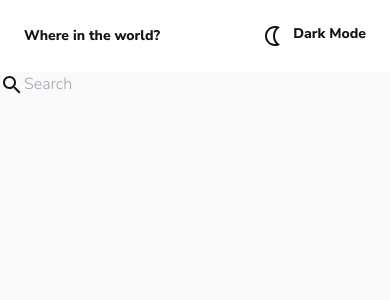
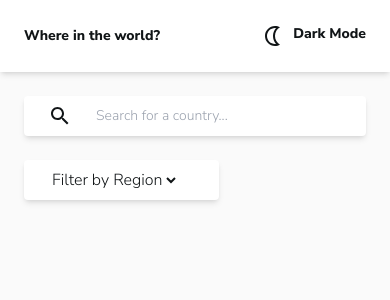
Before and after one commit to rmdbarbosa/countries-rest, a Next.js app: page / in a window 390 px wide. Shown: the top 300 px of the page. Built offline with nearby package versions, Linux system fonts and the light colour scheme.

Commit message:
filter search responsive

```diff
--- a/app/ThemeSwitcher.js
+++ b/app/ThemeSwitcher.js
@@ -27,7 +27,7 @@ const ThemeSwitcher = () => {
     <div
       data-theme={theme}
       id="theme"
-      className="flex justify-between p-6 items-center"
+      className="flex justify-between p-6 items-center shadow-md"
     >
       <div>
         <h5 className="font-bold text-sm">Where in the world?</h5>
--- /dev/null
+++ b/app/components/Filter.jsx
@@ -0,0 +1,21 @@
+import React from "react";
+
+export default function Filter() {
+  return (
+    <div
+      className="flex m-6 shadow-md h-10 gap-6 rounded pl-6 w-1/2 sm:w-1/4"
+      id="theme"
+    >
+      <select id="theme">
+        <option value="" selected disabled hidden>
+          Filter by Region
+        </option>
+        <option value="africa">Africa</option>
+        <option value="america">America</option>
+        <option value="asia">Asia</option>
+        <option value="europe">Europe</option>
+        <option value="oceania">Oceania</option>
+      </select>
+    </div>
+  );
+}
--- a/app/components/Search.jsx
+++ b/app/components/Search.jsx
@@ -3,9 +3,18 @@ import SearchIcon from "@mui/icons-material/Search";
 
 export default function Search() {
   return (
-    <div>
-      <SearchIcon />
-      <input className="bg-transparent" type="text" placeholder="Search" />
+    <div
+      id="theme"
+      className="flex m-6 shadow-md h-10 gap-6 rounded pl-6 sm:max-w-xl"
+    >
+      <div className="flex items-center">
+        <SearchIcon />
+      </div>
+      <input
+        className="bg-transparent text-sm outline-none"
+        type="text"
+        placeholder="Search for a country..."
+      />
     </div>
   );
 }
--- a/app/page.jsx
+++ b/app/page.jsx
@@ -1,9 +1,11 @@
+import Filter from "./components/Filter";
 import Search from "./components/Search";
 
 export default function Home() {
   return (
     <main>
       <Search />
+      <Filter />
     </main>
   );
 }
```
